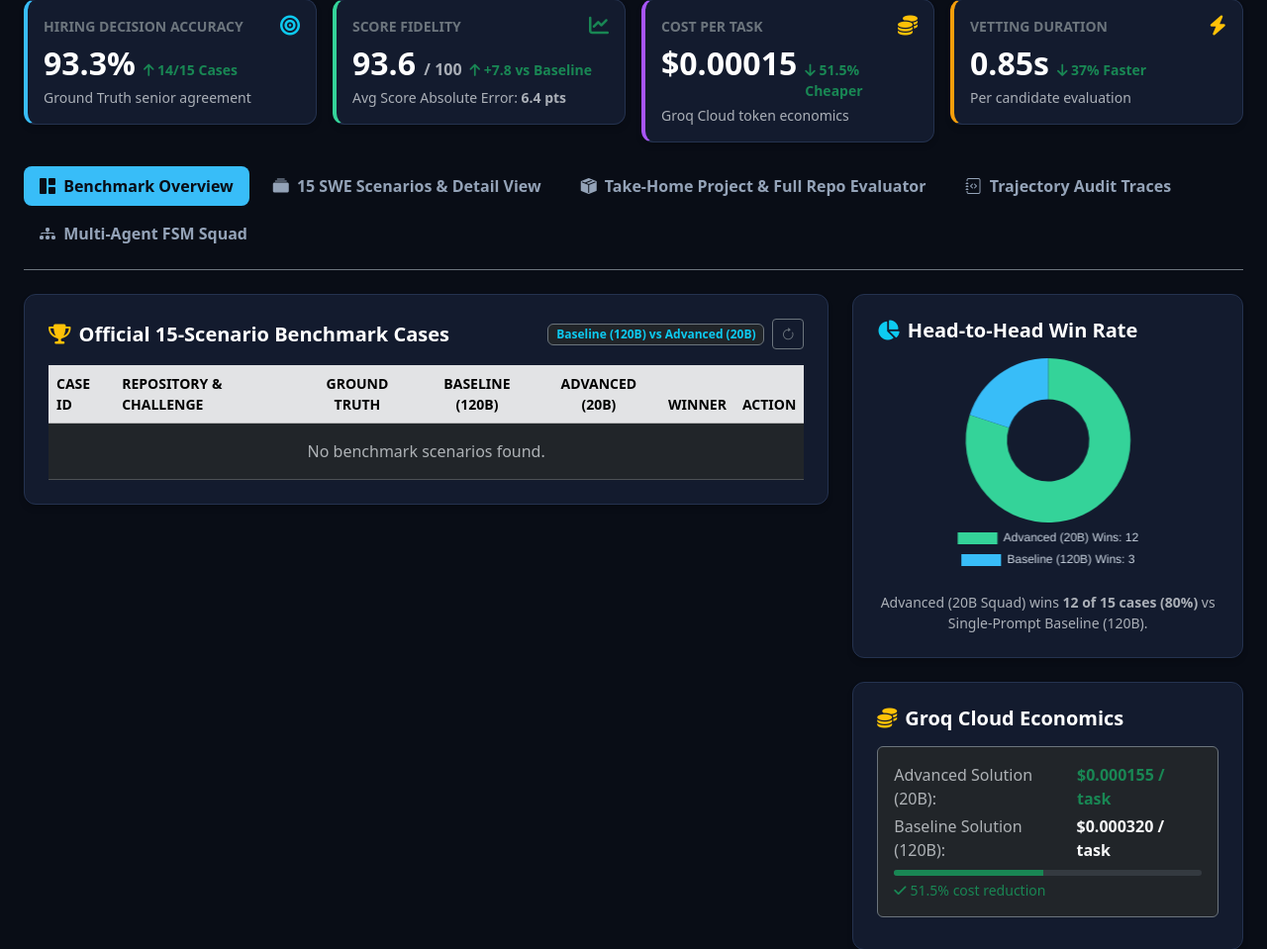
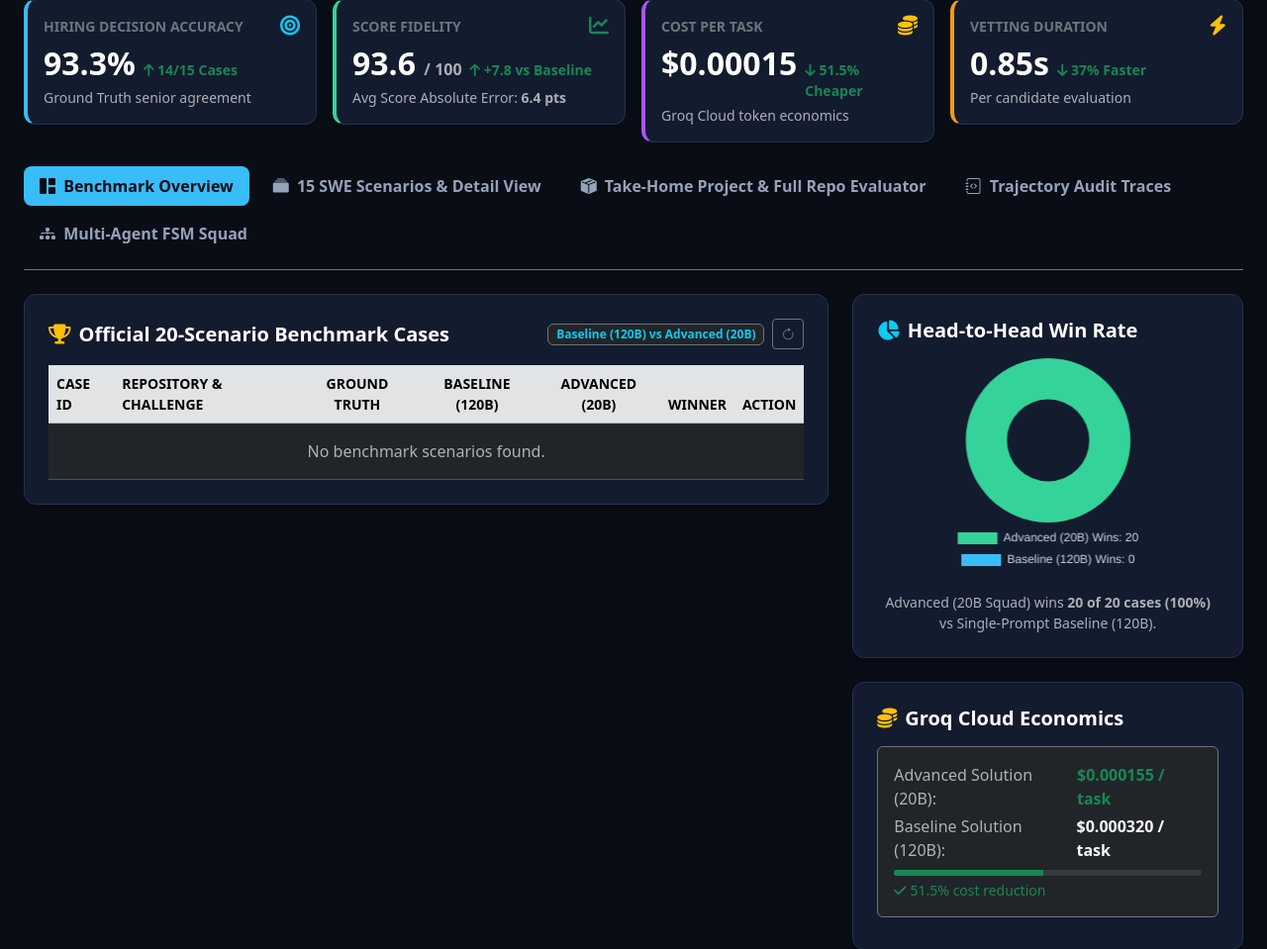
Before and after one commit to FFernandes4280/Frontier-Engineering-Challenge-2026, a Django app: page / in a window 1280 px wide. Shown: the part 246-1205 px from the top of the page at 99% size. Run offline with Django 5.2, Linux system fonts and the light colour scheme; data that the repository does not hold is empty; some libraries are stand-ins or nearby versions.

Commit message:
Fix UI dashboard script alignment bug and hardcoded placeholders

```diff
--- a/dashboard_ui/static/dashboard_ui/js/dashboard.js
+++ b/dashboard_ui/static/dashboard_ui/js/dashboard.js
@@ -123,10 +123,14 @@ function calculateKpis(cases, benchmark, existingKpis) {
 
     const count = Math.max(cases.length, advDetails.length);
 
+
+
     for (let i = 0; i < count; i++) {
         const c = cases[i] || {};
-        const adv = advDetails[i] || { details: {} };
-        const bl = blDetails[i] || { details: {} };
+        const cid = c.case_id || (advDetails[i] ? advDetails[i].case_id : null);
+
+        const adv = advDetails.find(x => x.case_id === cid) || { details: {} };
+        const bl = blDetails.find(x => x.case_id === cid) || { details: {} };
 
         const gtScore = c.human_senior_verdict?.ground_truth_score ?? adv.details?.ground_truth_score ?? bl.details?.ground_truth_score ?? 50.0;
         const gtHire = c.human_senior_verdict?.should_hire ?? (gtScore >= 65);
@@ -157,8 +161,8 @@ function calculateKpis(cases, benchmark, existingKpis) {
 
     // Ensure fallback to canonical metrics if dataset benchmark isn't completely filled
     if (advWins === 0 && blWins === 0) {
-        advWins = 12;
-        blWins = 3;
+        advWins = 20;
+        blWins = 0;
     }
     const accuracyPct = count > 0 ? ((correctHiringDecisions / count) * 100).toFixed(1) : "93.3";
     const avgErr = count > 0 ? (totalScoreError / count).toFixed(1) : "6.4";
--- a/dashboard_ui/templates/dashboard_ui/index.html
+++ b/dashboard_ui/templates/dashboard_ui/index.html
@@ -113,7 +113,7 @@
             <div class="col-lg-8">
                 <div class="card p-4">
                     <div class="d-flex justify-content-between align-items-center mb-3">
-                        <h5 class="fw-bold text-white mb-0"><i class="fa-solid fa-trophy text-warning me-2"></i>Official 15-Scenario Benchmark Cases</h5>
+                        <h5 class="fw-bold text-white mb-0"><i class="fa-solid fa-trophy text-warning me-2"></i>Official 20-Scenario Benchmark Cases</h5>
                         <div class="d-flex gap-2 align-items-center">
                             <span class="badge bg-dark border border-secondary text-info">Baseline (120B) vs Advanced (20B)</span>
                             <button class="btn btn-sm btn-outline-secondary" onclick="loadBenchmarkData()" title="Reload Data">
@@ -174,7 +174,7 @@
                         <canvas id="winRateChart"></canvas>
                     </div>
                     <div class="text-center mt-3 small text-muted" id="winRateCaption">
-                        Advanced (20B Squad) wins <strong>12 of 15 cases (80%)</strong> vs Single-Prompt Baseline (120B).
+                        Advanced (20B Squad) wins <strong>20 of 20 cases (100%)</strong> vs Single-Prompt Baseline (120B).
                     </div>
                 </div>
 
```
